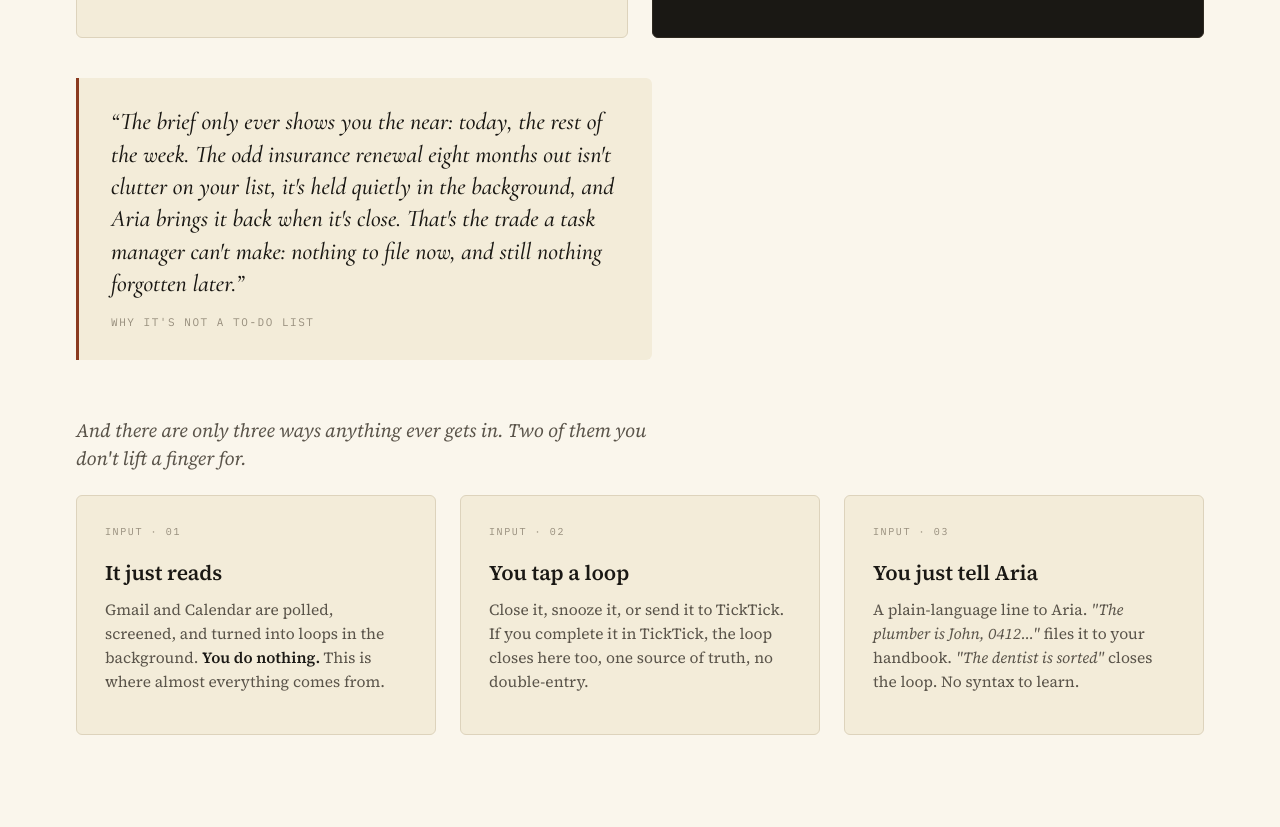
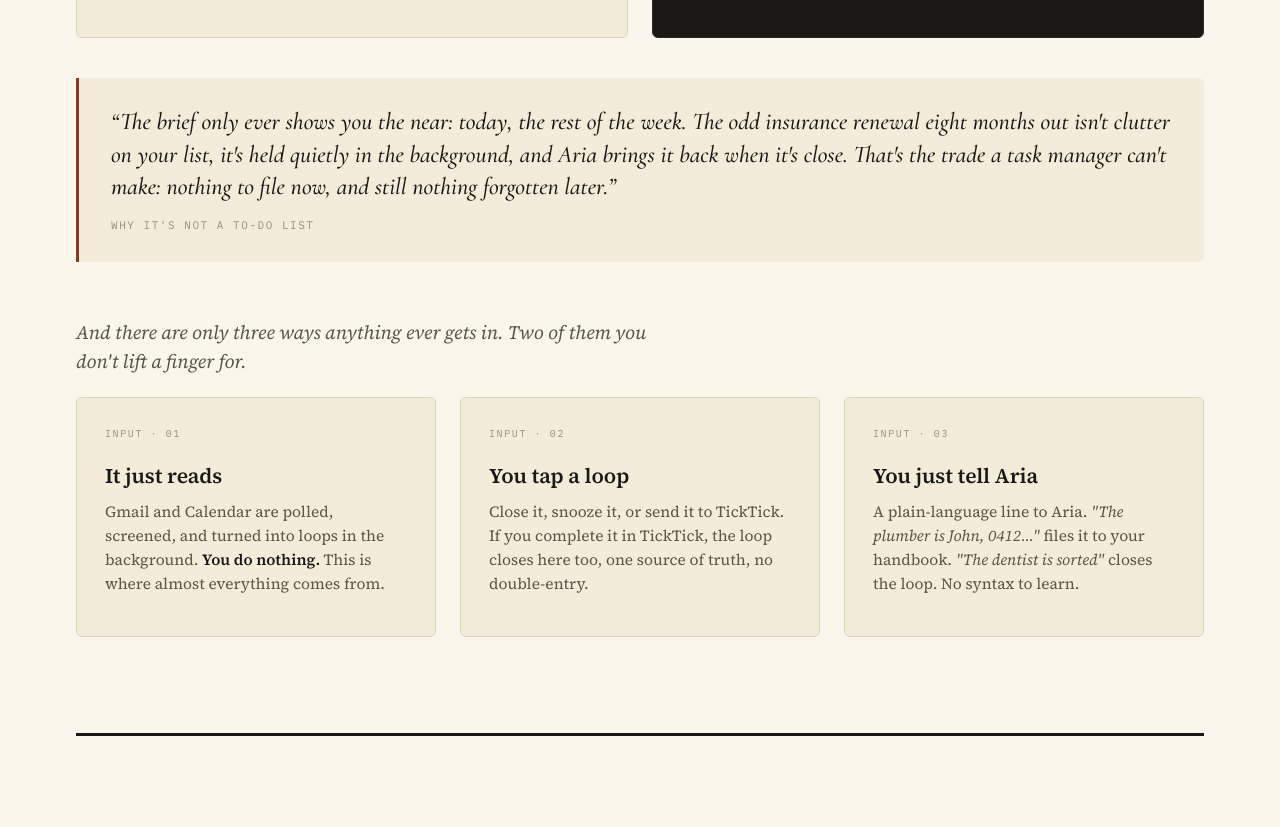
Before and after one commit to runwita/ariadot-site, a plain HTML site: page index.html in a window 1280 px wide. Shown: the part 4665-5492 px from the top of the page. Drawn offline with nearby package versions, Linux system fonts and the light colour scheme.

Commit message:
Make the 'not a to-do list' pull-quote full content width

```diff
--- a/index.html
+++ b/index.html
@@ -725,6 +725,7 @@
     border-radius: 0 6px 6px 0;
     max-width: 64ch;
   }
+  .pull.wide { max-width: none; }
   .pull q {
     font-family: var(--display); font-style: italic; font-weight: 500;
     font-size: 24px; line-height: 1.35; color: var(--ink);
@@ -1033,7 +1034,7 @@
     </div>
   </div>
 
-  <div class="pull">
+  <div class="pull wide">
     <q>The brief only ever shows you the near: today, the rest of the week. The odd insurance renewal eight months out isn't clutter on your list, it's held quietly in the background, and Aria brings it back when it's close. That's the trade a task manager can't make: nothing to file now, and still nothing forgotten later.</q>
     <div class="cite">Why it's not a to-do list</div>
   </div>
```
